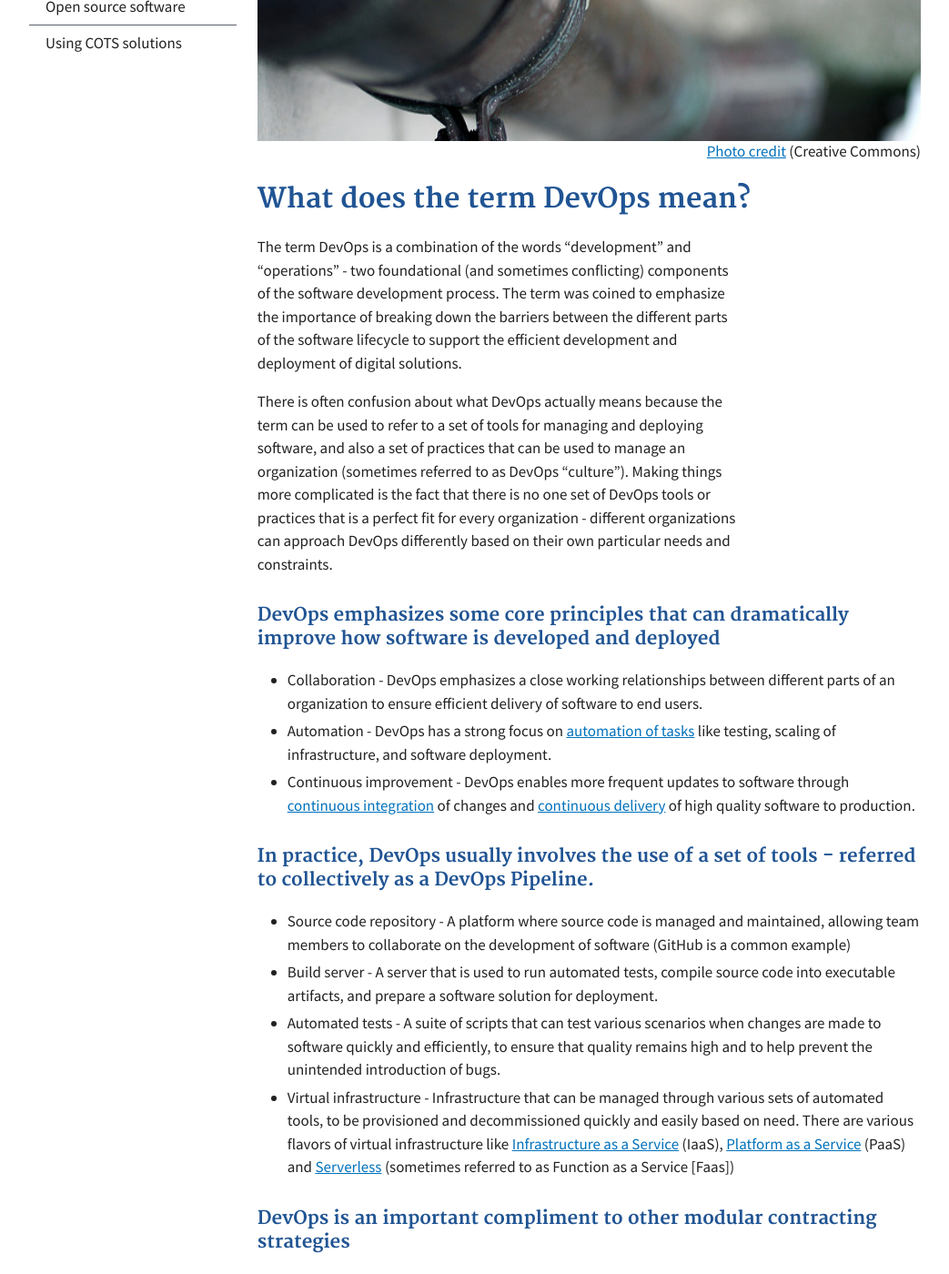
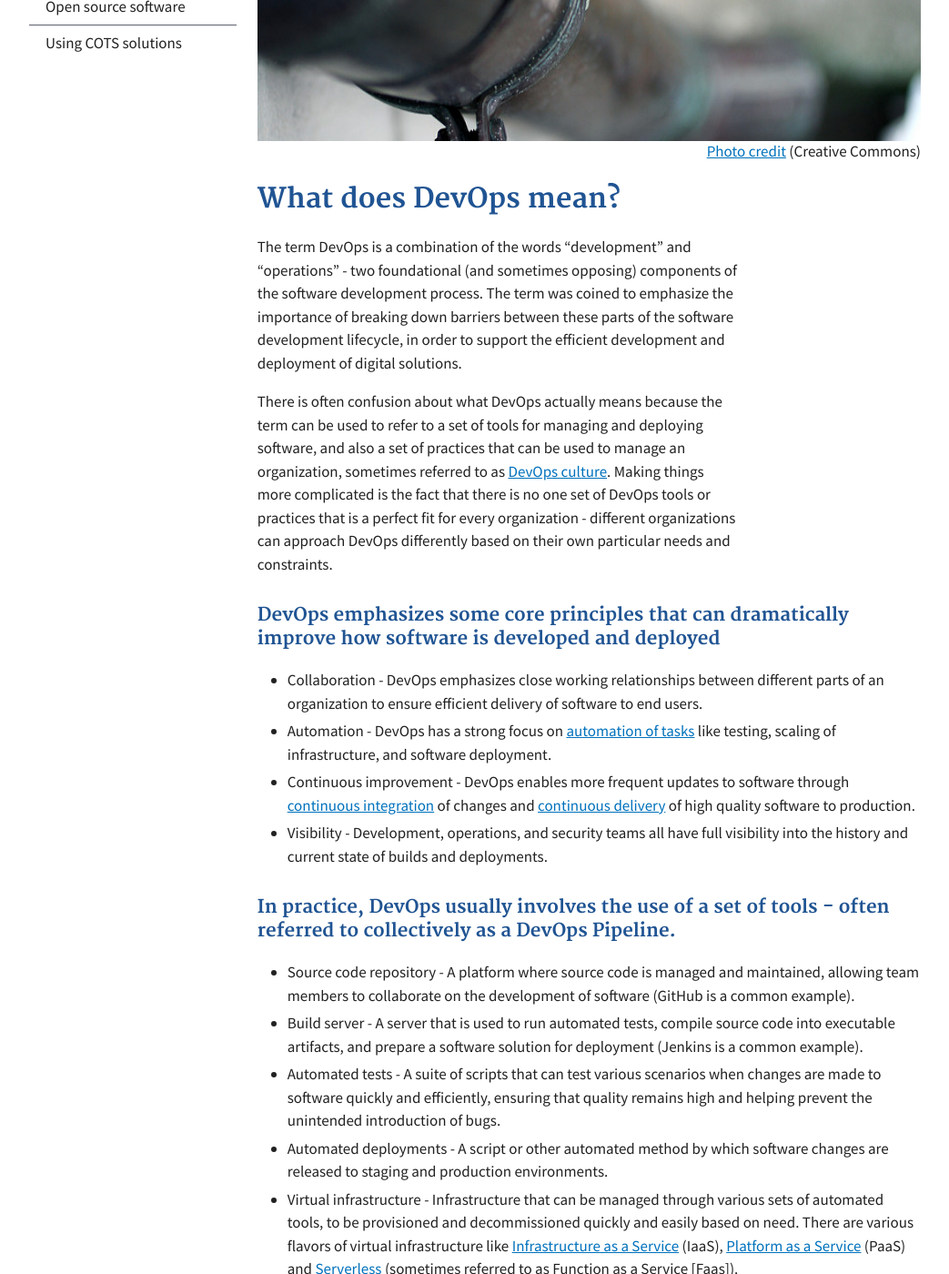
Before and after one commit to 18F/Modular-Contracting-And-Agile-Development, a Jekyll site: the page built from _strategies/devops.md, in a window 1280 px wide and 1400 px high, scrolled down 408 px. Shown: the whole window at 91% size, without its empty margins (118-1161 px from the left). Built offline with Jekyll 4.4.1, drawn with Linux system fonts in a browser that asks for light colours; some of the changed text lies outside the part shown.

Commit message:
A number of small edits, mostly in DevOps page

```diff
--- a/_strategies/devops.md
+++ b/_strategies/devops.md
@@ -8,24 +8,27 @@ image: /assets/img/strategy-images/devops.jpg
 image-credit: https://www.flickr.com/photos/stigwaage/
 ---
 
-## What does the term DevOps mean?
+## What does DevOps mean?
 
-The term DevOps is a combination of the words "development" and "operations" - two foundational (and sometimes conflicting) components of the software development process. The term was coined to emphasize the importance of breaking down the barriers between the different parts of the software lifecycle to support the efficient development and deployment of digital solutions.
+The term DevOps is a combination of the words "development" and "operations" - two foundational (and sometimes opposing) components of the software development process. The term was coined to emphasize the importance of breaking down barriers between these parts of the software development lifecycle, in order to support the efficient development and deployment of digital solutions.
 
-There is often confusion about what DevOps actually means because the term can be used to refer to a set of tools for managing and deploying software, and also a set of practices that can be used to manage an organization (sometimes referred to as DevOps "culture"). Making things more complicated is the fact that there is no one set of DevOps tools or practices that is a perfect fit for every organization - different organizations can approach DevOps differently based on their own particular needs and constraints.
+There is often confusion about what DevOps actually means because the term can be used to refer to a set of tools for managing and deploying software, and also a set of practices that can be used to manage an organization, sometimes referred to as [DevOps culture](https://www.visualstudio.com/learn/what-is-devops-culture/). Making things more complicated is the fact that there is no one set of DevOps tools or practices that is a perfect fit for every organization - different organizations can approach DevOps differently based on their own particular needs and constraints.
 
 ### DevOps emphasizes some core principles that can dramatically improve how software is developed and deployed
 
-* Collaboration - DevOps emphasizes a close working relationships between different parts of an organization to ensure efficient delivery of software to end users.
+* Collaboration - DevOps emphasizes close working relationships between different parts of an organization to ensure efficient delivery of software to end users.
 * Automation - DevOps has a strong focus on [automation of tasks](https://playbook.cio.gov/#play10) like testing, scaling of infrastructure, and software deployment.
 * Continuous improvement - DevOps enables more frequent updates to software through [continuous integration](https://www.visualstudio.com/learn/what-is-continuous-integration/) of changes and [continuous delivery](https://martinfowler.com/bliki/ContinuousDelivery.html) of high quality software to production.
+* Visibility - Development, operations, and security teams all have full visibility into the history and current state of builds and deployments.
 
-### In practice, DevOps usually involves the use of a set of tools - referred to collectively as a DevOps Pipeline.
+### In practice, DevOps usually involves the use of a set of tools - often referred to collectively as a DevOps Pipeline.
 
-* Source code repository - A platform where source code is managed and maintained, allowing team members to collaborate on the development of software (GitHub is a common example)
-* Build server - A server that is used to run automated tests, compile source code into executable artifacts, and prepare a software solution for deployment.
-* Automated tests - A suite of scripts that can test various scenarios when changes are made to software quickly and efficiently, to ensure that quality remains high and to help prevent the unintended introduction of bugs.
-* Virtual infrastructure - Infrastructure that can be managed through various sets of automated tools, to be provisioned and decommissioned quickly and easily based on need. There are various flavors of virtual infrastructure like [Infrastructure as a Service](https://aws.amazon.com/ec2/) (IaaS), [Platform as a Service](https://cloud.gov/) (PaaS) and [Serverless](https://azure.microsoft.com/en-us/services/functions/) (sometimes referred to as Function as a Service [Faas])
+* Source code repository - A platform where source code is managed and maintained, allowing team members to collaborate on the development of software (GitHub is a common example).
+* Build server - A server that is used to run automated tests, compile source code into executable artifacts, and prepare a software solution for deployment (Jenkins is a common example).
+* Automated tests - A suite of scripts that can test various scenarios when changes are made to software quickly and efficiently, ensuring that quality remains high and helping prevent the unintended introduction of bugs.
+* Automated deployments - A script or other automated method by which software changes are released to staging and production environments.
+* Virtual infrastructure - Infrastructure that can be managed through various sets of automated tools, to be provisioned and decommissioned quickly and easily based on need. There are various flavors of virtual infrastructure like [Infrastructure as a Service](https://aws.amazon.com/ec2/) (IaaS), [Platform as a Service](https://cloud.gov/) (PaaS) and [Serverless](https://azure.microsoft.com/en-us/services/functions/) (sometimes referred to as Function as a Service [Faas]).
+* [Infrastructure as Code](https://www.visualstudio.com/learn/what-is-infrastructure-as-code/) - Code or scripts that define, create, update, and destroy virtual infrastructure.
 
 ### DevOps is an important compliment to other modular contracting strategies
 
```
Also changed, not shown: other parts of _strategies/devops.md (+1 -1 lines), pages/agile-development.md (+1 -1 lines), pages/common-questions.md (+1 -1 lines), pages/modular-procurement.md (+1 -1 lines).
